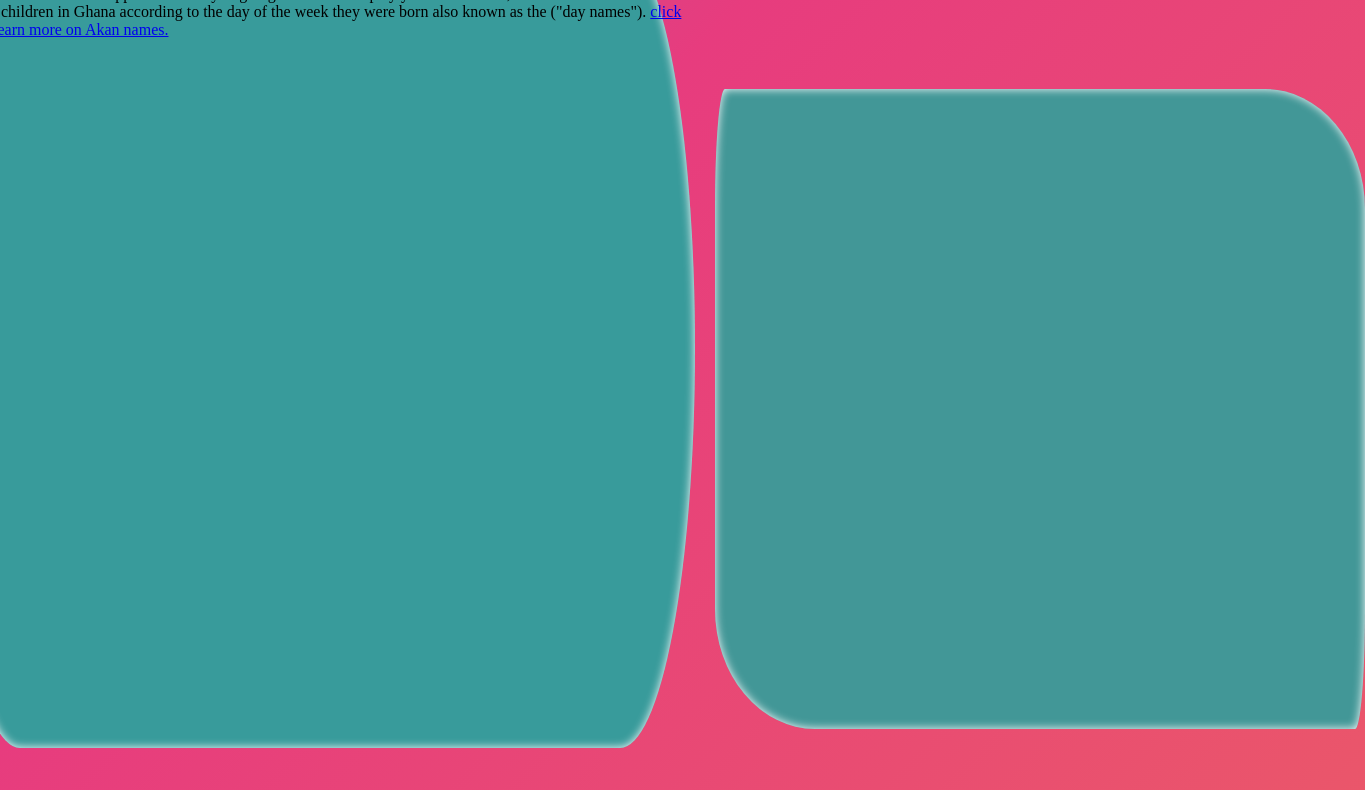
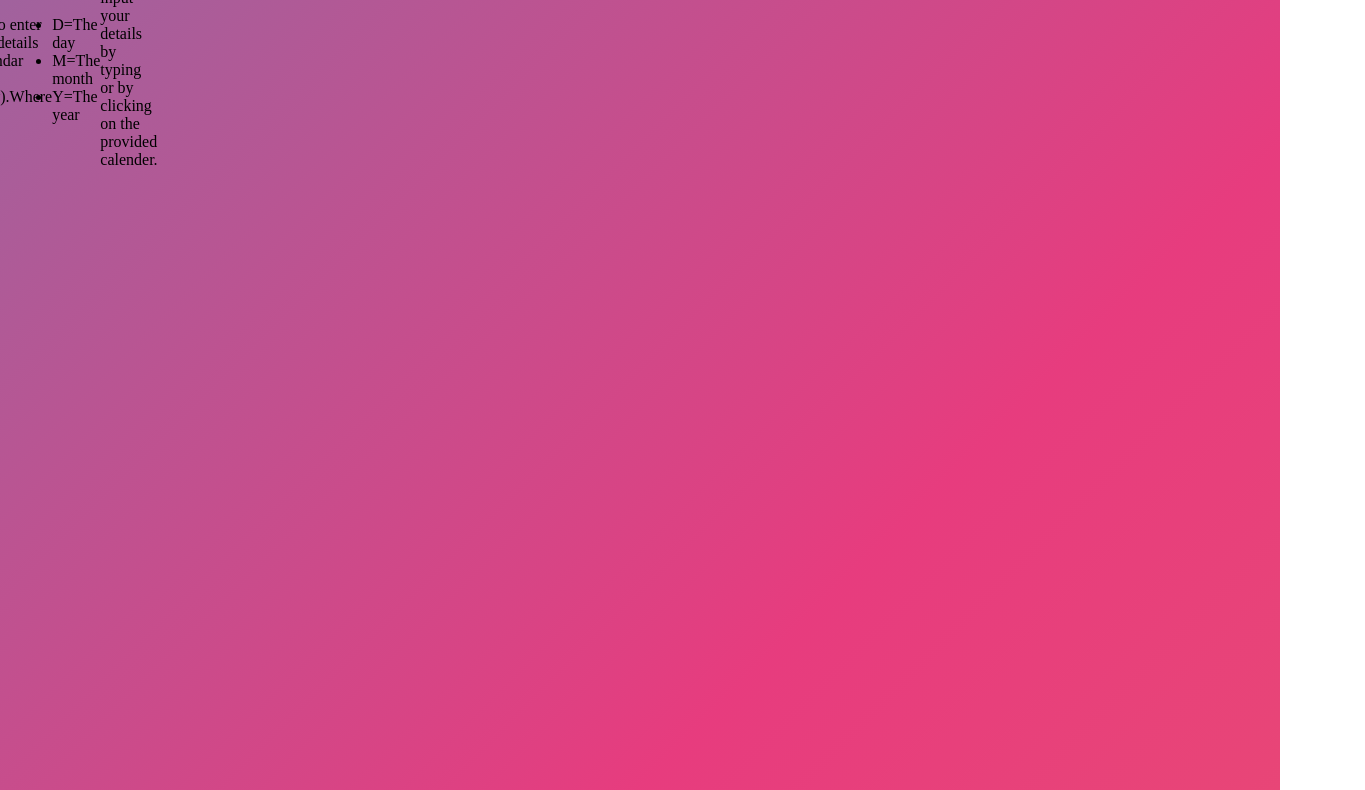
Before and after one commit to Barrack-coder/Akan-names, a plain HTML site: page index.html in a window 1280 px wide. Shown: the part 417-1207 px from the top of the page, 1365 px wide, since content can reach past the window. Drawn offline with Linux system fonts and the light colour scheme.

Commit message:
add changes in content html file

```diff
--- a/css/style.css
+++ b/css/style.css
@@ -25,10 +25,11 @@ body {
     margin-top: 50rem;
 }
 
-.content {
+
+/*.content {
     position: relative;
     top: 50px;
-    width: 750px;
+    width: 55%;
     height: 50rem;
     background-color: rgb(56, 155, 155);
     margin-left: auto;
@@ -37,7 +38,7 @@ body {
     bottom: 50px;
     box-shadow: inset 0 0 10px #ffffff;
     right: 20rem;
-}
+}*/
 
 h1 {
     text-shadow: 0 0 3px #c8e233, 0 0 5px #0000FF;
@@ -47,7 +48,15 @@ h1 {
     width: 10rem;
 }
 
-.content2 {
+.paragraph {
+    width: 20px;
+    display: flex;
+    justify-content: center;
+    align-items: center;
+}
+
+
+/*.content2 {
     position: relative;
     top: 50px;
     width: 650px;
@@ -61,4 +70,4 @@ h1 {
     padding-top: 20rem;
     left: 45rem;
     bottom: 35rem;
-}
+}*/
--- a/index.html
+++ b/index.html
@@ -20,6 +20,14 @@
             <p>Welcome to Akan names application that you going to use it to display your Akan name, Akan names are names given to children in Ghana according to the day of the week they were born also known as the ("day names"). <a href="https://ipfs.io/ipfs/QmXoypizjW3WknFiJnKLwHCnL72vedxjQkDDP1mXWo6uco/wiki/Akan_names.html">click here to learn more on Akan names.</a>                </p>
 
         </div>
+        <div class="paragraph">
+            <h2><b>Enter your birth details</h2></b> You have to enter your birth details in the calendar format (mm/dd/yy).Where they mean
+                <ul>
+                    <li>D=The day</li>
+                    <li>M=The month</li>
+                    <li>Y=The year</li>
+                </ul>You will input your details by typing or by clicking on the provided calender.
+        </div>
         <div class="content2">
 
         </div>
```
